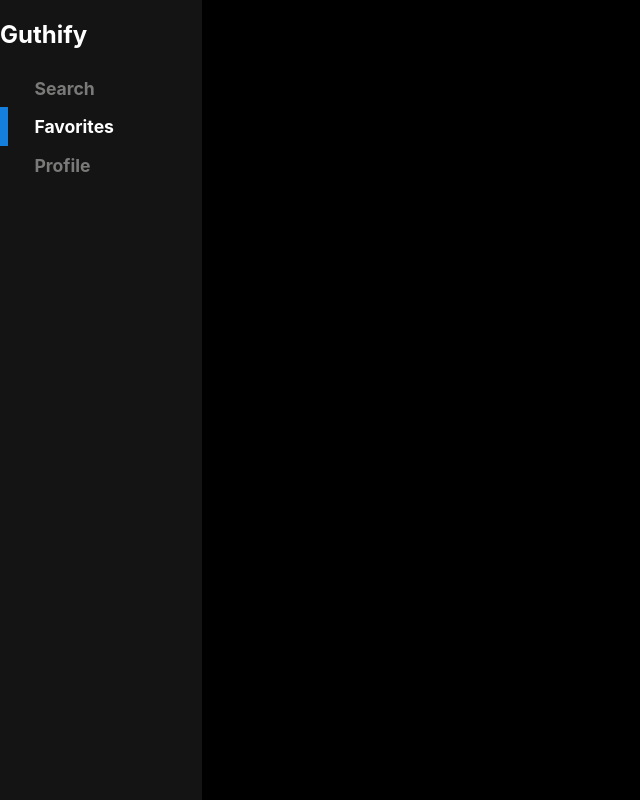
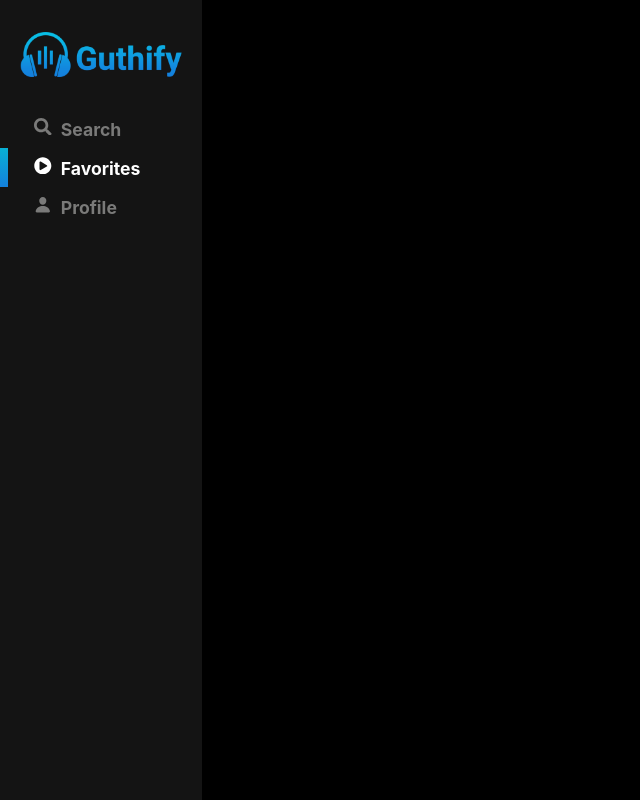
Before and after one commit to Guthias/guthify, a React (Create React App) app: page /favorites in a window 1280 px wide. Shown: the whole page, without its empty margins (0-640 px from the left). Built offline with nearby package versions, Linux system fonts and the light colour scheme.

Commit message:
style: adding logo and icons on aside

```diff
--- a/src/components/Aside.jsx
+++ b/src/components/Aside.jsx
@@ -1,6 +1,11 @@
 import React from 'react';
+import styled from 'styled-components';
 import { NavLink } from 'react-router-dom';
-import styled from 'styled-components';
+
+import { FaSearch, FaPlayCircle } from 'react-icons/fa';
+import { IoPerson } from 'react-icons/io5';
+
+import Logo from '../images/logo-guthify.png';
 
 const AsideArea = styled.aside`
   display: flex;
@@ -13,10 +18,6 @@ const AsideArea = styled.aside`
     display: flex;
     flex-direction: column;
 
-    h1 {
-      text-align: center;
-    }
-
     a {
       color: #7A7A79;
       text-decoration: none;
@@ -24,7 +25,7 @@ const AsideArea = styled.aside`
       padding: 0.5em 1.5em;
       font-weight: bold;
       border-left: 8px solid transparent;
-
+      border-image-slice: 1;
       :hover {
         background-color: #303030;
       }
@@ -32,19 +33,50 @@ const AsideArea = styled.aside`
       &.active {
         color: white;
         border-color: #147fdd;
+        border-image-source: linear-gradient(0deg, #147fdd, #08b2d4);
+      }
+
+      svg {
+        margin-right: 0.5em;
       }
     }
+  }
+`;
+
+const LogoArea = styled.div`
+  display: flex;
+  justify-content: center;
+  padding: 2em 0;
+
+  h1 {
+    display: none;
+  }
+
+  img {
+    width: 80%;
   }
 `;
 
 export default function Aside() {
   return (
     <AsideArea>
-      <h1>Guthify</h1>
+      <LogoArea>
+        <img src={ Logo } alt="Logo do Guthify" />
+        <h1>Guthify</h1>
+      </LogoArea>
       <nav>
-        <NavLink to="/search">Search</NavLink>
-        <NavLink to="/favorites">Favorites</NavLink>
-        <NavLink to="/profile">Profile</NavLink>
+        <NavLink to="/search">
+          <FaSearch />
+          Search
+        </NavLink>
+        <NavLink to="/favorites">
+          <FaPlayCircle />
+          Favorites
+        </NavLink>
+        <NavLink to="/profile">
+          <IoPerson />
+          Profile
+        </NavLink>
       </nav>
     </AsideArea>
   );
```
Also changed, not shown: src/images/logo-guthify.png (added).
